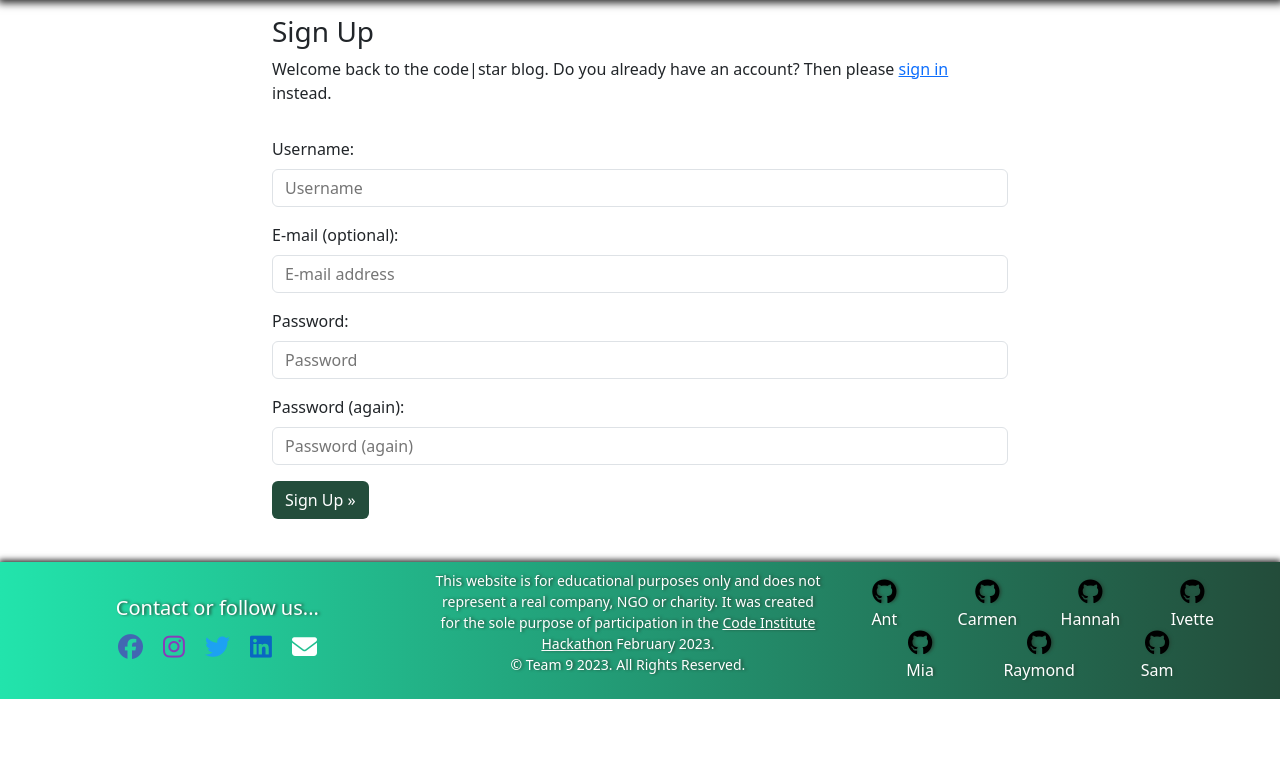
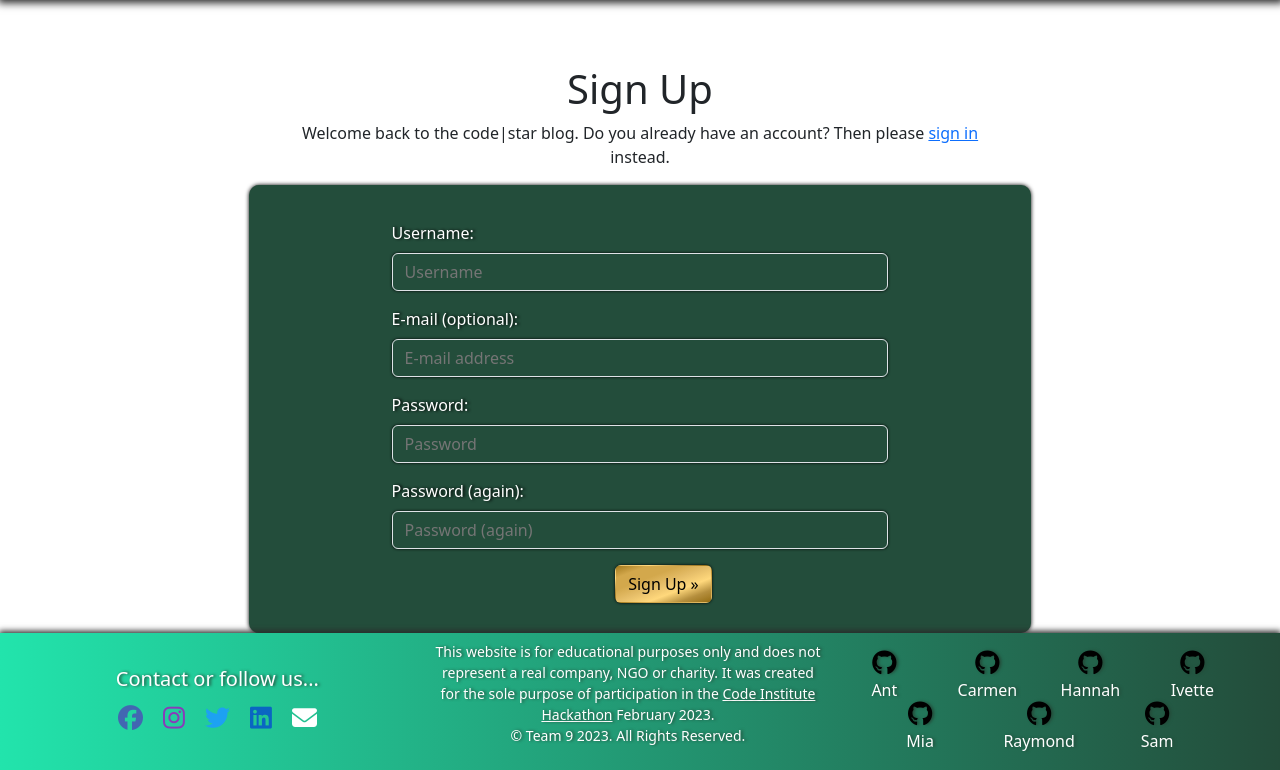
Before and after one commit to SamMartin92/hackathon-team-9a, a Django app: page /accounts/signup/ in a window 1280 px wide. Shown: the part 101-871 px from the top of the page. Before the commit the page ends 800 px from the top, so only its background shows below. Run offline with Django 4.2, Linux system fonts and the light colour scheme; some libraries are stand-ins or nearby versions.

Commit message:
Add some style for the login and signup pages (#54)

```diff
--- a/static/css/style.css
+++ b/static/css/style.css
@@ -233,6 +233,7 @@ footer h5 {
     padding: 0.375rem 0.75rem;
     font-size: 1rem;
     font-weight: 400;
+    box-shadow: 0 0 3px #000;
     line-height: 1.5;
     color: var(--bs-body-color);
     background-color: var(--bs-form-control-bg);
@@ -249,15 +250,40 @@ footer h5 {
     justify-content: center;
 }
 
+.login-signup-head {
+    text-align: center;
+    margin-top: 50px;
+}
+
+.p {
+    text-align: center;
+}
+
+.box-log-sign {
+    width: 70%;
+    background-color: #234D3B;
+    box-shadow: 0 0 4px #000;
+    border-radius: 10px;
+    text-shadow: 2px 0px 3px #000;
+    color: #FFF;
+    padding: 20px 0 30px 0;
+    margin-left: 15%;
+}
+
 .logout-form button, .signup button, .login button {
-    background-color: #234D3B;
-    color: white;
+    /* background-color: #234D3B; */
+    /* color: white; */
+    background-image: linear-gradient(to bottom right, #A47A1E, #D3A84C, #D3A84C, #E6BE69, #FFD87C, #B58F3E, #956D13);
+    color: #000;
+    box-shadow: 0 0 3px #000;
+    margin-left: 45%;
 }
 
 .logout-form button:hover, .signup button:hover, .login button:hover {
-    border: #234D3B;
-    background-color: rgb(35,77,58, 0.7);
-    color: white;
+    /* border: #234D3B; */
+    /* background-color: rgb(35,77,58, 0.7); */
+    font-weight: 700;
+    color: #000;
 }
 
 #id_remember {
--- a/templates/account/login.html
+++ b/templates/account/login.html
@@ -11,7 +11,7 @@
   <div class="row">
     <div class="col-md-8 mt-3 offset-md-2">
 
-      <h1>{% trans "Sign In" %}</h1>
+      <h1 class="login-signup-head">{% trans "Sign In" %}</h1>
 
       <p>{% blocktrans %}Welcome back to the code|star blog. To leave a comment or like a post, please log in. If you
         have
@@ -20,7 +20,7 @@
     </div>
   </div>
 
-  <div class="row">
+  <div class="row box-log-sign">
     <div class="col-md-8 mt-3 offset-md-2">
       <form class="login" method="POST" action="{% url 'account_login' %}">
         {% csrf_token %}
--- a/templates/account/signup.html
+++ b/templates/account/signup.html
@@ -8,13 +8,13 @@
 <div class="container">
     <div class="row">
         <div class="col-md-8 mt-3 offset-md-2">
-            <h3>{% trans "Sign Up" %}</h3>
+            <h1 class="login-signup-head">{% trans "Sign Up" %}</h1>
 
-            <p>{% blocktrans %}Welcome back to the code|star blog. Do you already have an account? Then please <a
+            <p class="p">{% blocktrans %}Welcome back to the code|star blog. Do you already have an account? Then please <a
                     class="link" href="{{ login_url }}">sign in</a> instead.{% endblocktrans %}</p>
         </div>
     </div>
-    <div class="row">
+    <div class="row box-log-sign">
         <div class="col-md-8 mt-3 offset-md-2">
             <form class="signup" id="signup_form" method="post" action="{% url 'account_signup' %}">
                 {% csrf_token %}
```
